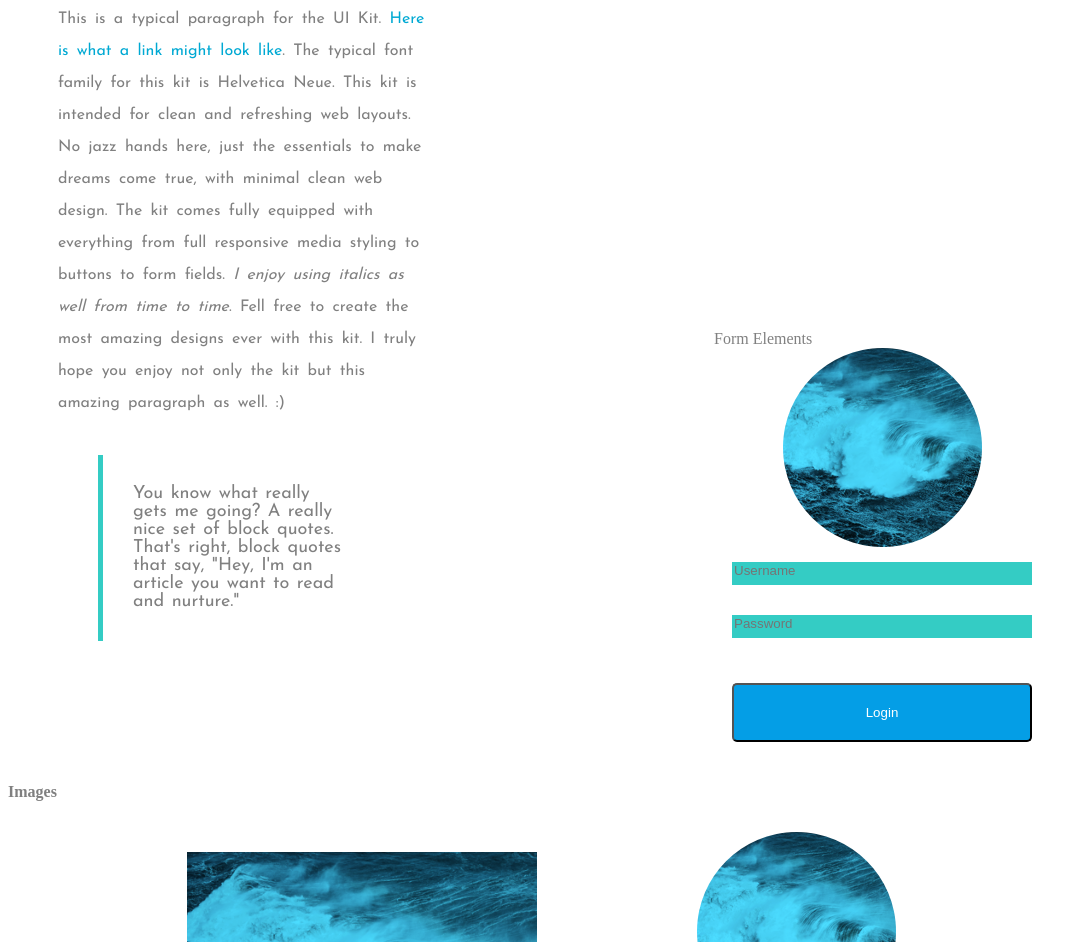
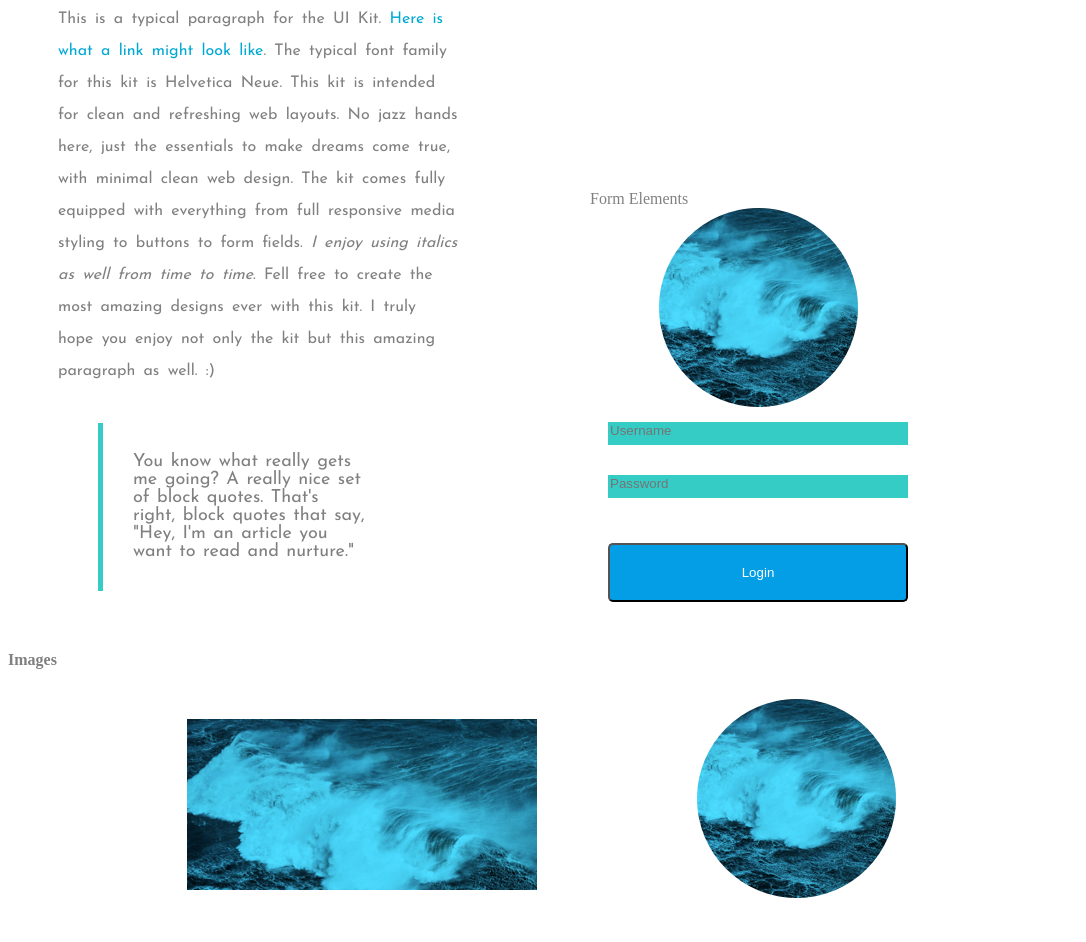
Before and after one commit to donavan2175/style_guide_v4, a plain HTML site: page index.html in a window 1280 px wide. Shown: the part 558-1500 px from the top of the page, without its empty margins (0-1086 px from the left). Drawn offline with Linux system fonts and the light colour scheme.

Commit message:
style guide

```diff
--- a/css/style.css
+++ b/css/style.css
@@ -252,6 +252,7 @@ label {
 
     .card p {
         margin-right: -50px;
+        width: 900px;
     }
 
     .headline--secondary {
@@ -273,9 +274,9 @@ label {
 
     .form {
         float: right;
-        margin-top: 500px;
+        margin-top: 360px;
         position: relative;
-        left: -200px;
+        left: -350px;
     }
 
     button {
```
